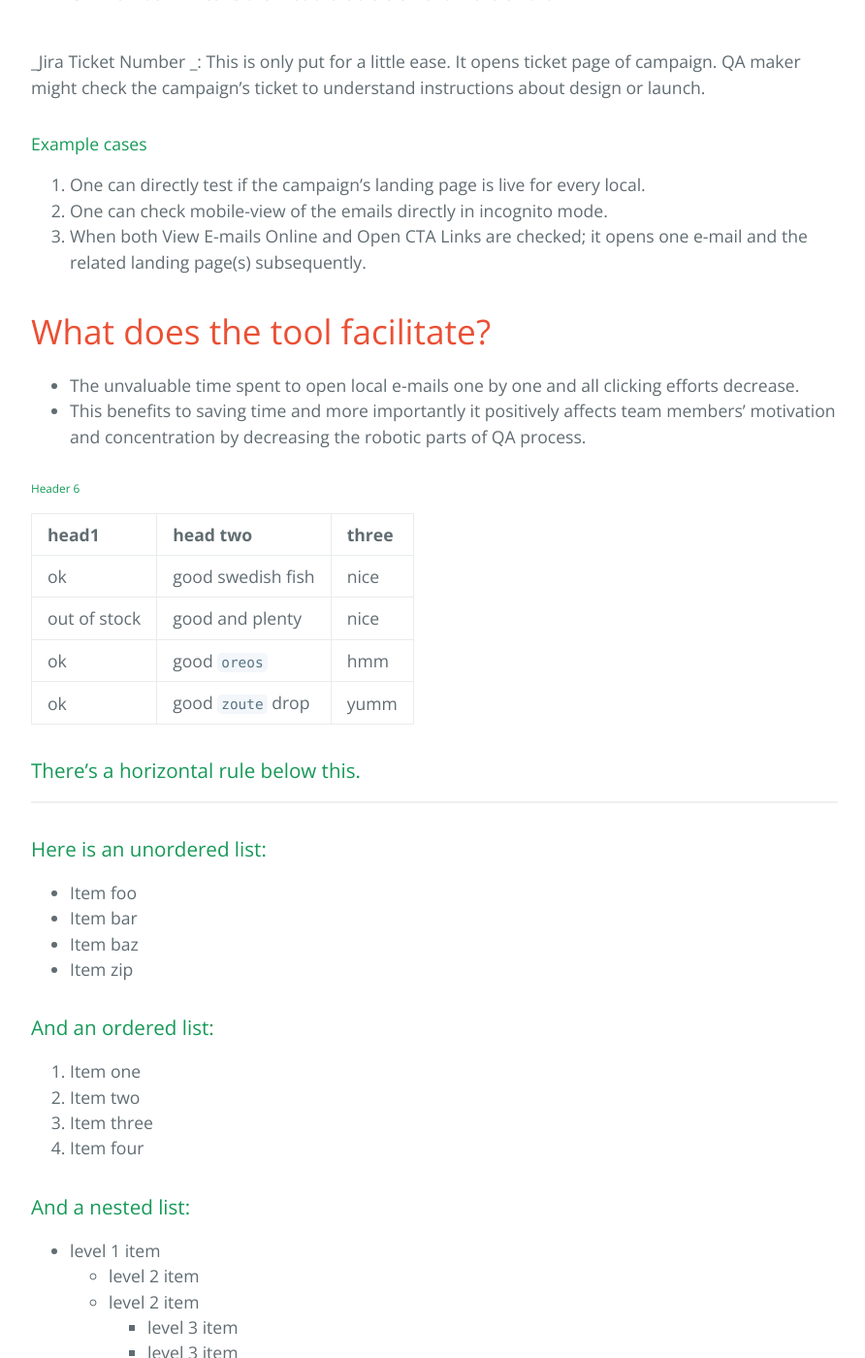
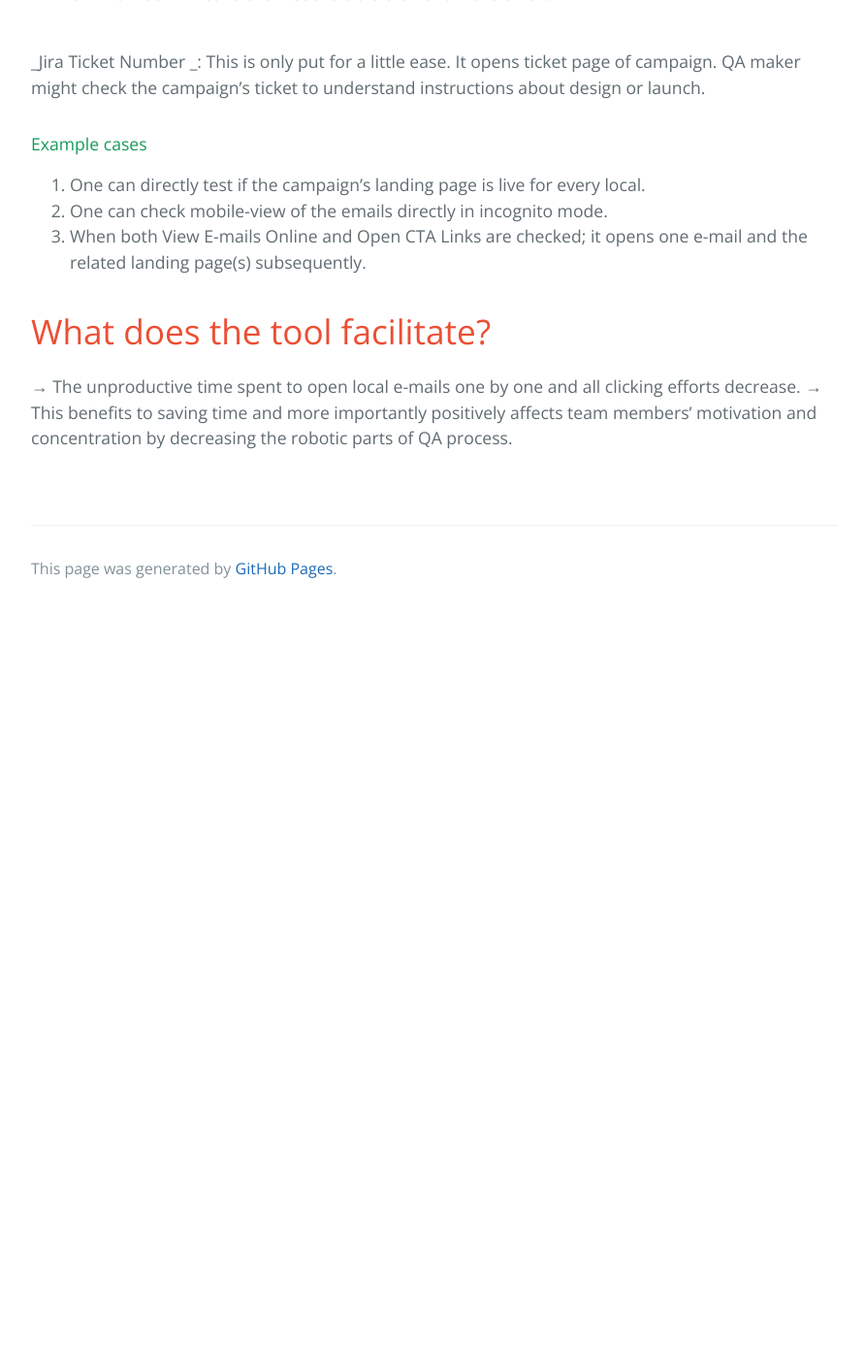
Before and after one commit to berkeozturk/QA-Assistant, a Jekyll site: the page built from index.md, in a window 1280 px wide and 1400 px high, scrolled down 3741 px. Shown: the whole window at 97% size, without its empty margins (192-1084 px from the left). Built offline with Jekyll 4.4.1, drawn with Linux system fonts in a browser that asks for light colours; after the commit the page ends 4371 px from its top, so only the background shows below that; some of the changed text lies outside the part shown.

Commit message:
Update index.md

````diff
--- a/index.md
+++ b/index.md
@@ -103,78 +103,7 @@
 
 
 <h1 style="color: #eb4f34">What does the tool facilitate?</h1>
-*   The unvaluable time spent to open local e-mails one by one and all clicking efforts decrease.
-*   This benefits to saving time and more importantly it positively affects team members’ motivation and concentration by decreasing the robotic parts of QA process.
+→   The unproductive time spent to open local e-mails one by one and all clicking efforts decrease.
+→   This benefits to saving time and more importantly positively affects team members’ motivation and concentration by decreasing the robotic parts of QA process.
 
-###### Header 6
-
-| head1        | head two          | three |
-|:-------------|:------------------|:------|
-| ok           | good swedish fish | nice  |
-| out of stock | good and plenty   | nice  |
-| ok           | good `oreos`      | hmm   |
-| ok           | good `zoute` drop | yumm  |
-
-### There's a horizontal rule below this.
-
-* * *
-
-### Here is an unordered list:
-
-*   Item foo
-*   Item bar
-*   Item baz
-*   Item zip
-
-### And an ordered list:
-
-1.  Item one
-1.  Item two
-1.  Item three
-1.  Item four
-
-### And a nested list:
-
-- level 1 item
-  - level 2 item
-  - level 2 item
-    - level 3 item
-    - level 3 item
-- level 1 item
-  - level 2 item
-  - level 2 item
-  - level 2 item
-- level 1 item
-  - level 2 item
-  - level 2 item
-- level 1 item
-
-### Small image
-
-![homescreen](/assets/images/empty_first.png)
-
-### Large image
-
-![Branching](https://guides.github.com/activities/hello-world/branching.png)
-
-
-### Definition lists can be used with HTML syntax.
-
-<dl>
-<dt>Name</dt>
-<dd>Godzilla</dd>
-<dt>Born</dt>
-<dd>1952</dd>
-<dt>Birthplace</dt>
-<dd>Japan</dd>
-<dt>Color</dt>
-<dd>Green</dd>
-</dl>
-
-```
-Long, single-line code blocks should not wrap. They should horizontally scroll if they are too long. This line should be long enough to demonstrate this.
-```
-
-```
-The final element.
-```
+<br>
````
